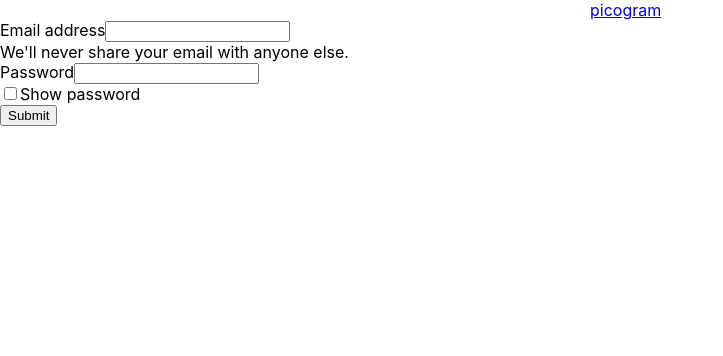
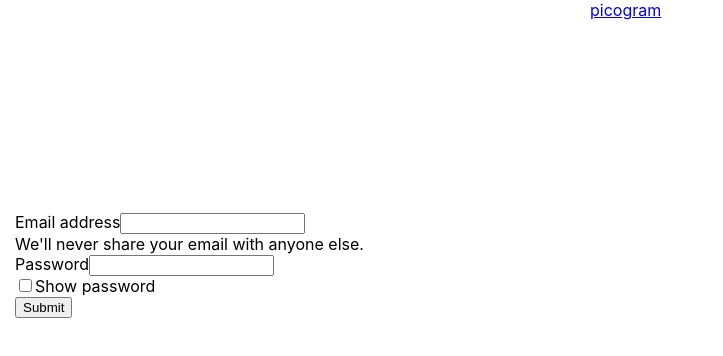
Before and after one commit to MihirLatkar/picogram, a React (Create React App) app: page / in a window 1280 px wide. Shown: the top 356 px of the page, without its empty margins (0-723 px from the left). Built offline with nearby package versions, Linux system fonts and the light colour scheme; the HTML template or start-up script is replaced by a standard one.

Commit message:
home page ready

```diff
--- a/src/App.css
+++ b/src/App.css
@@ -4,3 +4,14 @@
     margin-left: -50px !important;  /* 50% of your logo width */
     display: block;
 }
+.border{
+    padding-top: 15%;
+    padding-right: 15px;
+    padding-left: 15px;
+    padding-bottom: 15px;
+    background-color: white;
+}
+
+.home{
+    background-image: url(./images/home-backgroung.jpg);
+}
--- a/src/components/Login.js
+++ b/src/components/Login.js
@@ -4,8 +4,9 @@ export default function Login()
 {
     // col-lg-6 offset-lg-3
     return (
+        <div className='home'>
             <div className='w-25 p-3 container d-flex justify-content-center login mh-100 min-vh-100'>
-            <form className='align-self-center col'>
+                <form className='border align-self-center col'>
                     <div className="mb-3">
                         <label for="InputEmail1" className="form-label">Email address</label>
                         <input type="email" className="form-control" id="InputEmail1" aria-describedby="emailHelp" />
@@ -22,5 +23,6 @@ export default function Login()
                     <button type="submit" className="btn btn-primary">Submit</button>
                 </form>
             </div>
+        </div>
     )
 }
```
Also changed, not shown: src/images/home-backgroung.jpg (added). Lines whose indentation alone changed are shown as unchanged.
